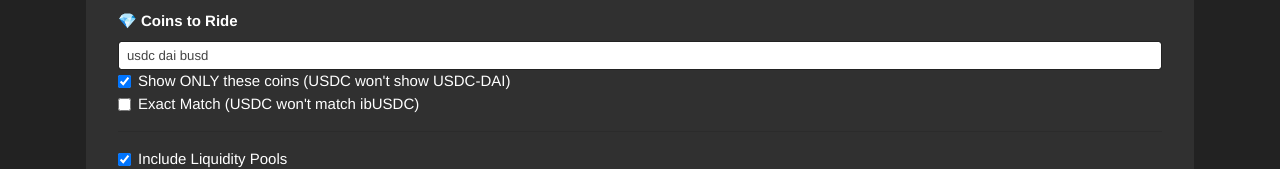
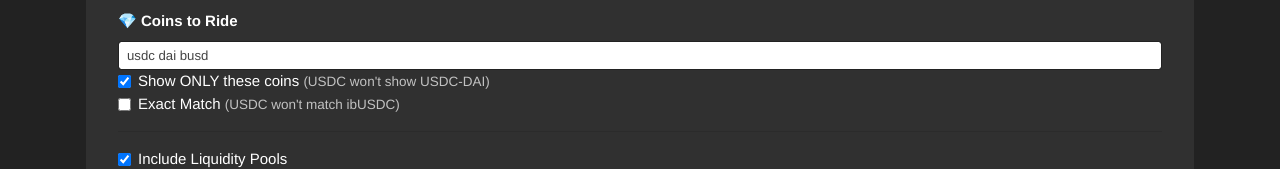
Before and after one commit to naezith/yield-rodeo, a React (Create React App) app: page / in a window 1280 px wide. Shown: the part 148-317 px from the top of the page. Built offline with nearby package versions, Linux system fonts and the light colour scheme; no server answers.

Commit message:
silent text

```diff
--- a/src/App.css
+++ b/src/App.css
@@ -10,3 +10,8 @@
 .App {
   text-align: center;
 }
+
+.silent {
+  font-size: 0.9em;
+  opacity: 0.7;
+}
--- a/src/components/Filters.js
+++ b/src/components/Filters.js
@@ -32,11 +32,11 @@
           <Form.Control name='desiredCoins' value={desiredCoins} defaultValue={desiredCoins} size="sm" type="text" placeholder="e.g. usdc dai busd" onChange={handleChange} />
           <Form.Check>
             <Form.Check.Input id='strictFilter' name='strictFilter' checked={strictFilter} defaultChecked={strictFilter} type="checkbox" onChange={handleCheckBoxChange} />
-            <Form.Check.Label for='strictFilter'>Show ONLY these coins (USDC won't show USDC-DAI)</Form.Check.Label>
+            <Form.Check.Label for='strictFilter'>Show ONLY these coins <span className='silent'>(USDC won't show USDC-DAI)</span></Form.Check.Label>
           </Form.Check>
           <Form.Check>
             <Form.Check.Input id='exactMatch' name='exactMatch' checked={exactMatch} defaultChecked={exactMatch} type="checkbox" onChange={handleCheckBoxChange} />
-            <Form.Check.Label for='exactMatch'>Exact Match (USDC won't match ibUSDC)</Form.Check.Label>
+            <Form.Check.Label for='exactMatch'>Exact Match <span className='silent'>(USDC won't match ibUSDC)</span></Form.Check.Label>
           </Form.Check>
         </Form.Group>
 
--- a/src/components/TopNavbar.js
+++ b/src/components/TopNavbar.js
@@ -14,7 +14,7 @@
             src="/hat_short.png"
             className="navbar-image"
           />{'   '}
-          <span className='navbar-title'>yield . rodeo</span>
+          <span className='navbar-title'>yield.rodeo</span>
         </Navbar.Brand>
         <Nav className="ml-auto">
           <OverlayTrigger
```
